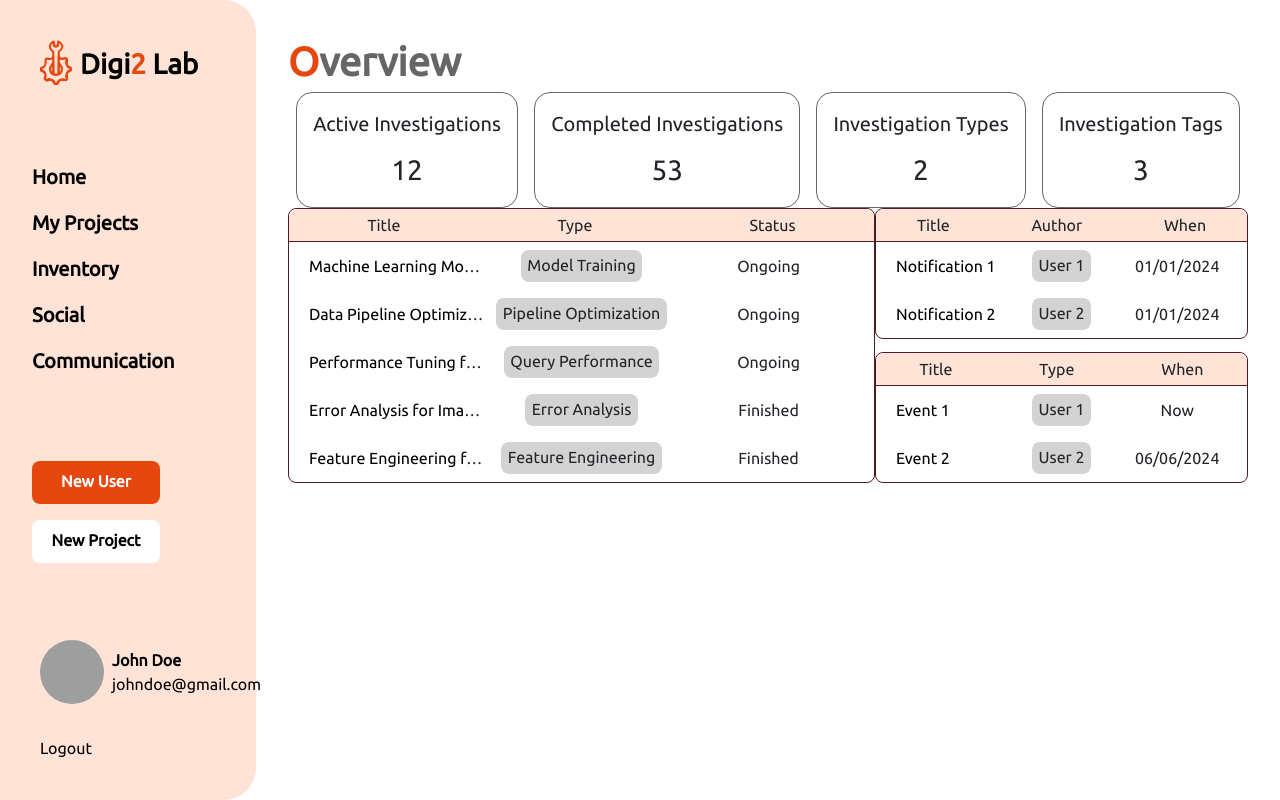
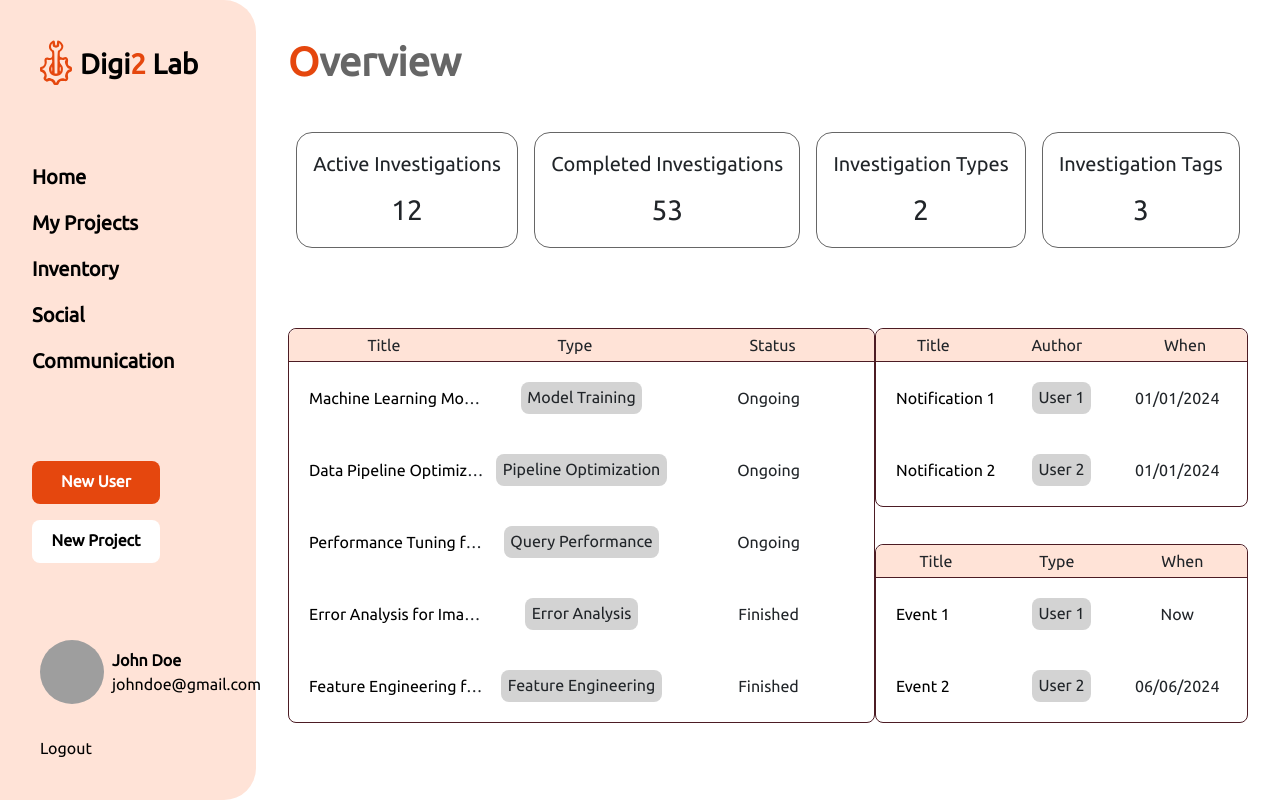
Before and after one commit to up201604906/PI, a React (Create React App) app in the folder client/: page / in a window 1280 px wide. Built offline with nearby package versions, Linux system fonts and the light colour scheme; grey boxes are pictures that could not be loaded; the HTML template or start-up script is replaced by a standard one.

Commit message:
kinda fixed height

```diff
--- a/client/src/components/components/common/Table.js
+++ b/client/src/components/components/common/Table.js
@@ -15,7 +15,7 @@ class Table extends React.Component {
                 </div>
                 <div id="table-body" className={"d-flex flex-column"}>
                     {data.map((item, index) => (
-                        <div key={index} className={"d-flex flex-row justify-content-between my-1"}>
+                        <div key={index} className={"d-flex flex-row justify-content-between my-3"}>
                             <div><Link to={item.href} className={"text-truncate"}>{item.title}</Link></div>
                             <div className={"text-center"}>{item.type}</div>
                             <div className={"text-center"}>{item.status}</div>
--- a/client/src/components/pages/Home.js
+++ b/client/src/components/pages/Home.js
@@ -47,7 +47,7 @@ class Home extends React.Component {
         ];
 
         return (
-            <div className={"d-flex flex-column justify-content-between h-100"}>
+            <div className={"d-flex flex-column"}>
                 <div className={"title"}><span>O</span>verview</div>
                 <HomeStats/>
 
--- a/client/src/styles/Home.css
+++ b/client/src/styles/Home.css
@@ -15,6 +15,15 @@
     margin-top: 10px;
 }
 
+#body > div{
+    min-height: 85vh;
+}
+
+#body > div > :nth-child(2){
+    margin-top: 5vh;
+    margin-bottom: 10vh;
+}
+
 #body #info > div:nth-child(2) {
     width: 40%;
 }
```
